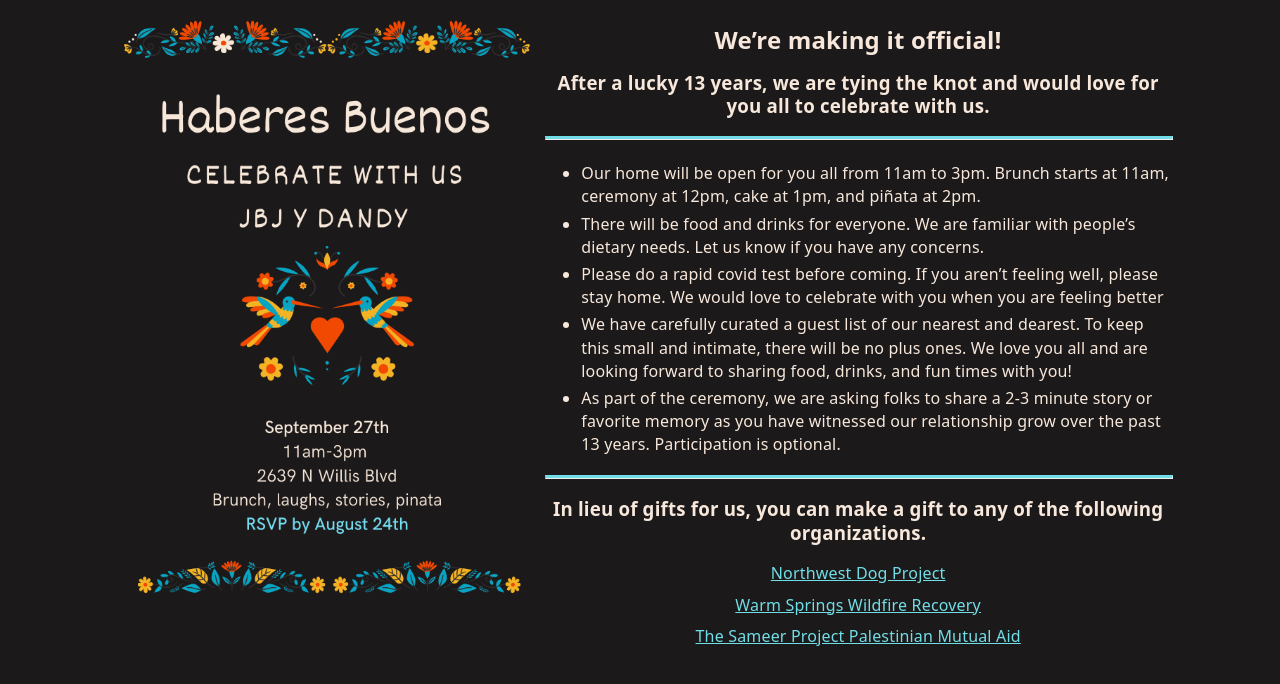
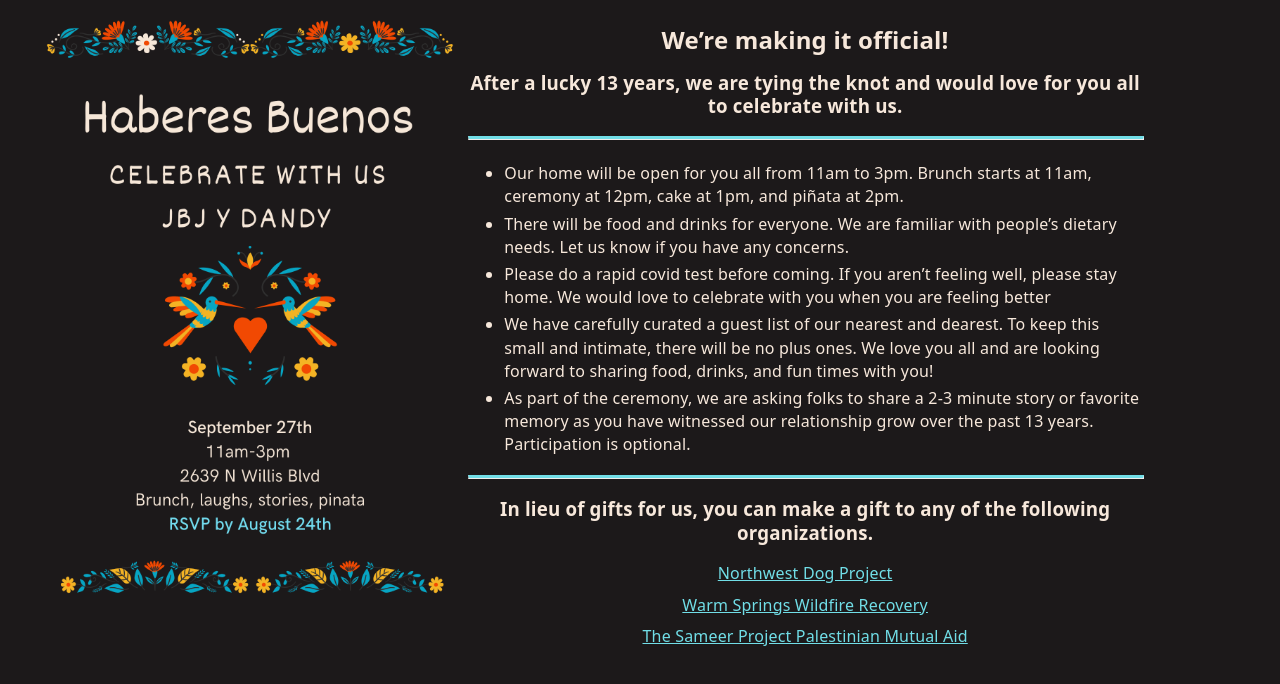
Before and after one commit to jodinkansagor/jbj-and-dandy, a React (Vite) app: page / in a window 1280 px wide. Shown: the top 684 px of the page. Built offline with nearby package versions, Linux system fonts and the light colour scheme.

Commit message:
fixin to

```diff
--- a/src/App.jsx
+++ b/src/App.jsx
@@ -6,7 +6,6 @@ function App() {
   return (
 
     <div className="mainInvite">
-
       <img src={inviteImage} className="inviteImage" />
       <div className="rightColumn">
         <h2>We’re making it official!
--- a/src/app.css
+++ b/src/app.css
@@ -4,11 +4,9 @@
   align-items: center;
   height: 100vh;
   padding: 0 24px;
-  width: 100;
+  width: 100%;
   max-width: 1110px;
-  margin: 0 auto;
   text-align: center;
-  box-sizing: border-box;
 }
 
 .inviteImage {
```
